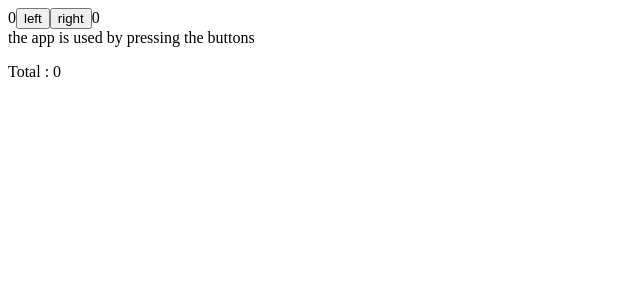
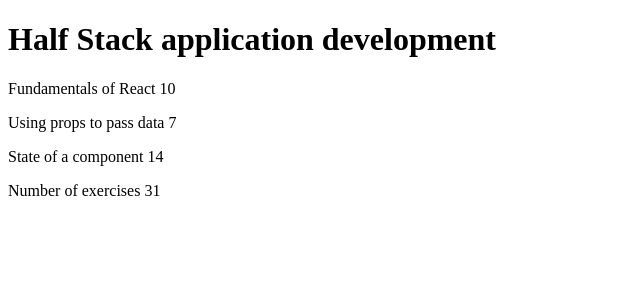
Before and after one commit to soof05/My-submissions-for-course-Full-Stack-Open-2023, a React (Vite) app in the folder part1/courseinfo/: page / in a window 1280 px wide. Shown: the top 300 px of the page, without its empty margins (0-640 px from the left). Built offline with nearby package versions, Linux system fonts and the light colour scheme.

Commit message:
CourseInfo Exercises Solved

```diff
--- a/part1/courseinfo/src/App.jsx
+++ b/part1/courseinfo/src/App.jsx
@@ -1,52 +1,62 @@
-import { useState } from 'react'
+const Header = (props) => {
+  return (
+    <div>
+      <h1>{props.coursename}</h1>
+    </div>
+  )
+}
 
-const Display = ({counter}) => <>{counter}</>
+const Content = (props) => {
+  return (
+    <div>
+      <Part part={props.part[0].name} exercise={props.part[0].exercises}/>
+      <Part part={props.part[1].name} exercise={props.part[1].exercises}/>
+      <Part part={props.part[2].name} exercise={props.part[2].exercises}/>
+    </div>
+  )
+}
 
-const Button = ({onClick, text}) => <button onClick={onClick}>{text}</button>
+const Part = (props) => {
+  return (
+    <p>
+      {props.part} {props.exercise}
+    </p>
+  )
+}
 
-const History = (props) => {
-  if (props.allClicks.length === 0) {
-    return (
-      <div>
-        the app is used by pressing the buttons
-      </div>
-      )
-    }
-    return (
-    <div>
-      button press history: {props.allClicks.join(' ')}
-      </div>
-      )
+const Total = (props) => {
+  const total = props.part[0].exercises + props.part[1].exercises + props.part[2].exercises;
+  return (
+    <p>
+      Number of exercises {total}
+    </p>
+  )
 }
 
 const App = () => {
-
-  const [left, setLeft] = useState(0)
-  const [right, setRight] = useState(0)
-  const [allClicks, setAll] = useState([])
-  const [total, setTotal] = useState(0)
-
-  const handleLeftClick = () => {
-    setAll(allClicks.concat('L'))
-    const update = left + 1;
-    setLeft(update)
-    setTotal(update + right)
-  }
-  const handleRightClick = () => {
-    setAll(allClicks.concat('R'))
-    const update = right + 1;
-    setRight(update)
-    setTotal(update + left)
+  const course = {
+    name: 'Half Stack application development',
+    parts: [
+      {
+        name: 'Fundamentals of React',
+        exercises: 10
+      },
+      {
+        name: 'Using props to pass data',
+        exercises: 7
+      },
+      {
+        name: 'State of a component',
+        exercises: 14
+      }
+    ]
   }
 
   return (
     <div>
-      <Display counter={left}/>
-      <Button onClick={handleLeftClick} text={'left'}/>
-      <Button onClick={handleRightClick} text={'right'}/>
-      <Display counter={right}/>
-      <History allClicks={allClicks} />
-      <p>Total : {total}</p>
+      <Header coursename={course.name}/>
+      <Content part={course.parts}/>
+      <Total part={course.parts}/>
     </div>
   )
 }
```
